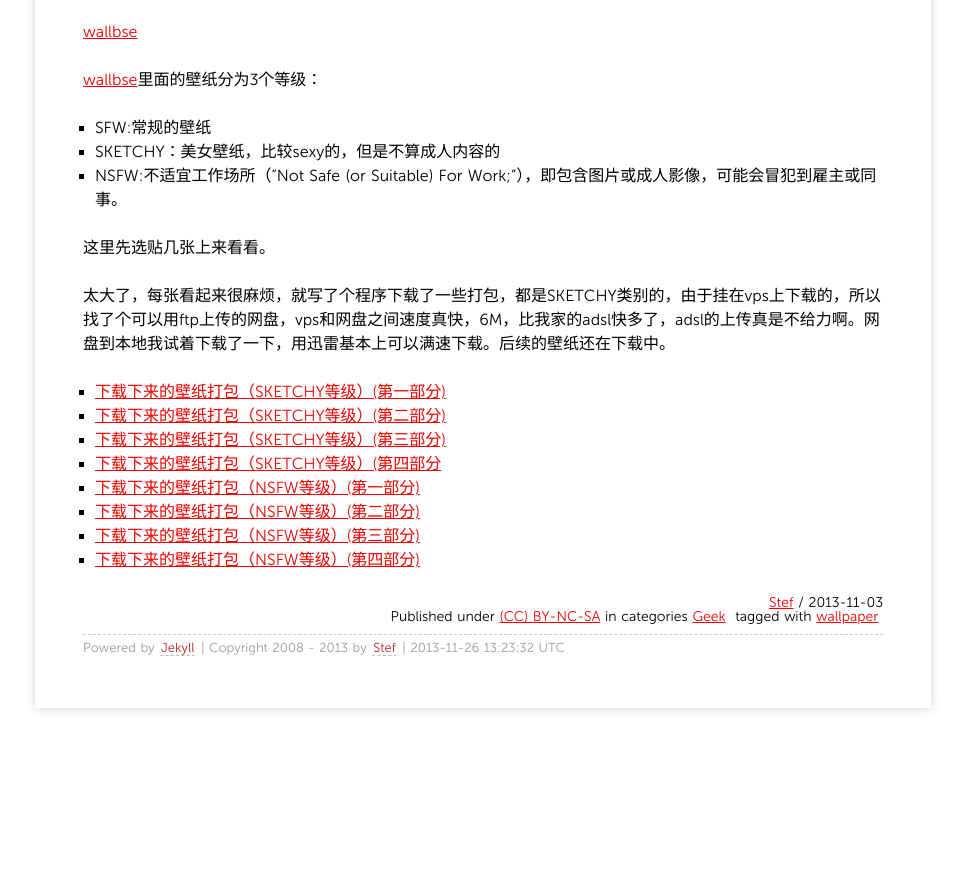
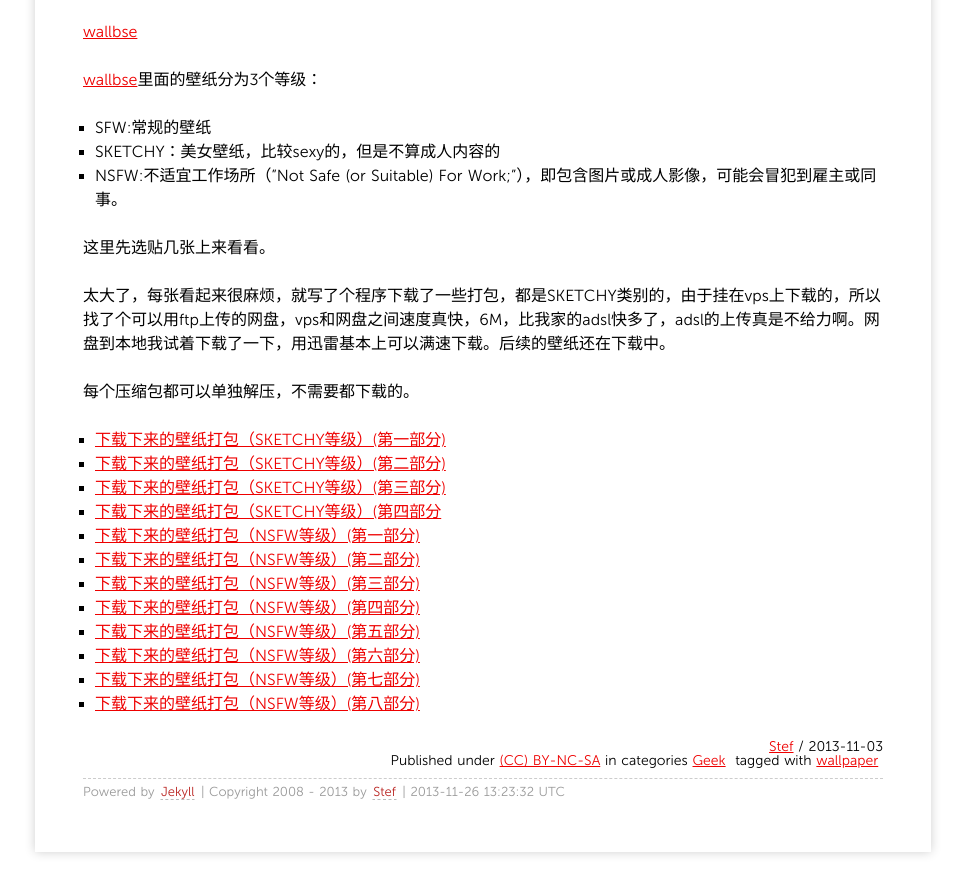
Before and after one commit to stefwoo/stefwoo.github.com, a Jekyll site: the page built from _posts/2013/2013-11-3-wallbase.md, in a window 1280 px wide and 900 px high, scrolled down 1726 px. Shown: the top 894 px of the window, without its empty margins (157-1122 px from the left). Built offline with Jekyll 4.4.1, drawn with Linux system fonts in a browser that asks for light colours; Markdown is read by kramdown in place of the engine named in the settings; comment, search, counter and statistics services are not loaded; before the commit the page ends 2482 px from its top, so only the background shows below that.

Commit message:
modify wallbase, add some links

```diff
--- a/_posts/2013/2013-11-3-wallbase.md
+++ b/_posts/2013/2013-11-3-wallbase.md
@@ -33,6 +33,8 @@ tags:
 
 太大了，每张看起来很麻烦，就写了个程序下载了一些打包，都是SKETCHY类别的，由于挂在vps上下载的，所以找了个可以用ftp上传的网盘，vps和网盘之间速度真快，6M，比我家的adsl快多了，adsl的上传真是不给力啊。网盘到本地我试着下载了一下，用迅雷基本上可以满速下载。后续的壁纸还在下载中。
 
+每个压缩包都可以单独解压，不需要都下载的。
+
 * [下载下来的壁纸打包（SKETCHY等级）(第一部分)](http://www.t00y.com/file/34462282)
 * [下载下来的壁纸打包（SKETCHY等级）(第二部分)](http://www.t00y.com/file/34477685)
 * [下载下来的壁纸打包（SKETCHY等级）(第三部分)](http://www.t00y.com/file/34724407)
@@ -41,3 +43,7 @@ tags:
 * [下载下来的壁纸打包（NSFW等级）(第二部分)](http://www.t00y.com/file/35225624)
 * [下载下来的壁纸打包（NSFW等级）(第三部分)](http://www.t00y.com/file/35338901)
 * [下载下来的壁纸打包（NSFW等级）(第四部分)](http://www.t00y.com/file/35454356)
+* [下载下来的壁纸打包（NSFW等级）(第五部分)](http://www.t00y.com/file/35697330)
+* [下载下来的壁纸打包（NSFW等级）(第六部分)](http://www.t00y.com/file/35807911)
+* [下载下来的壁纸打包（NSFW等级）(第七部分)](http://www.t00y.com/file/36048733)
+* [下载下来的壁纸打包（NSFW等级）(第八部分)](http://www.t00y.com/file/36048734)
```
Also changed, not shown: _posts/2013/2013-11-11-captcha.md (added, +23 -0 lines).
